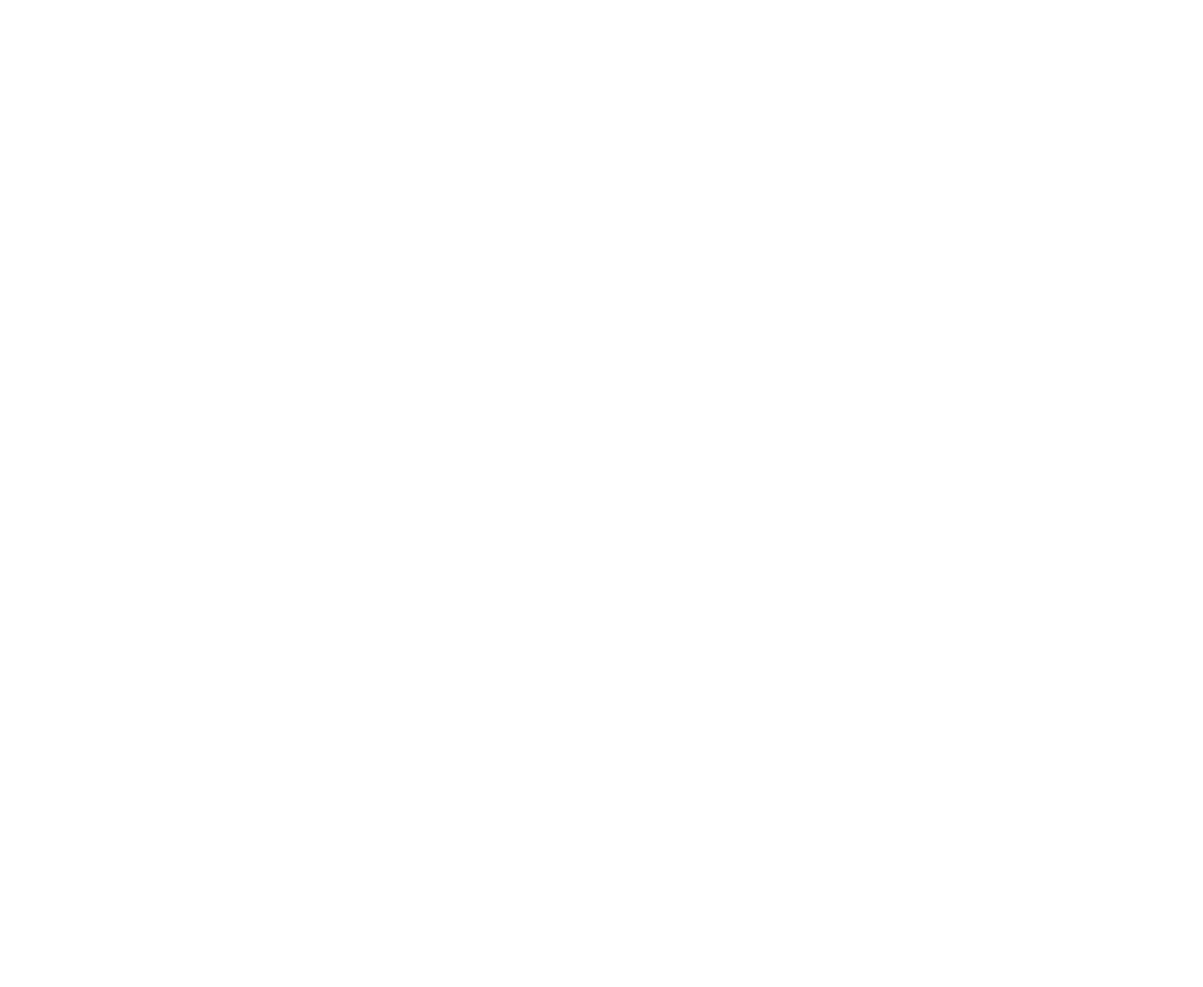
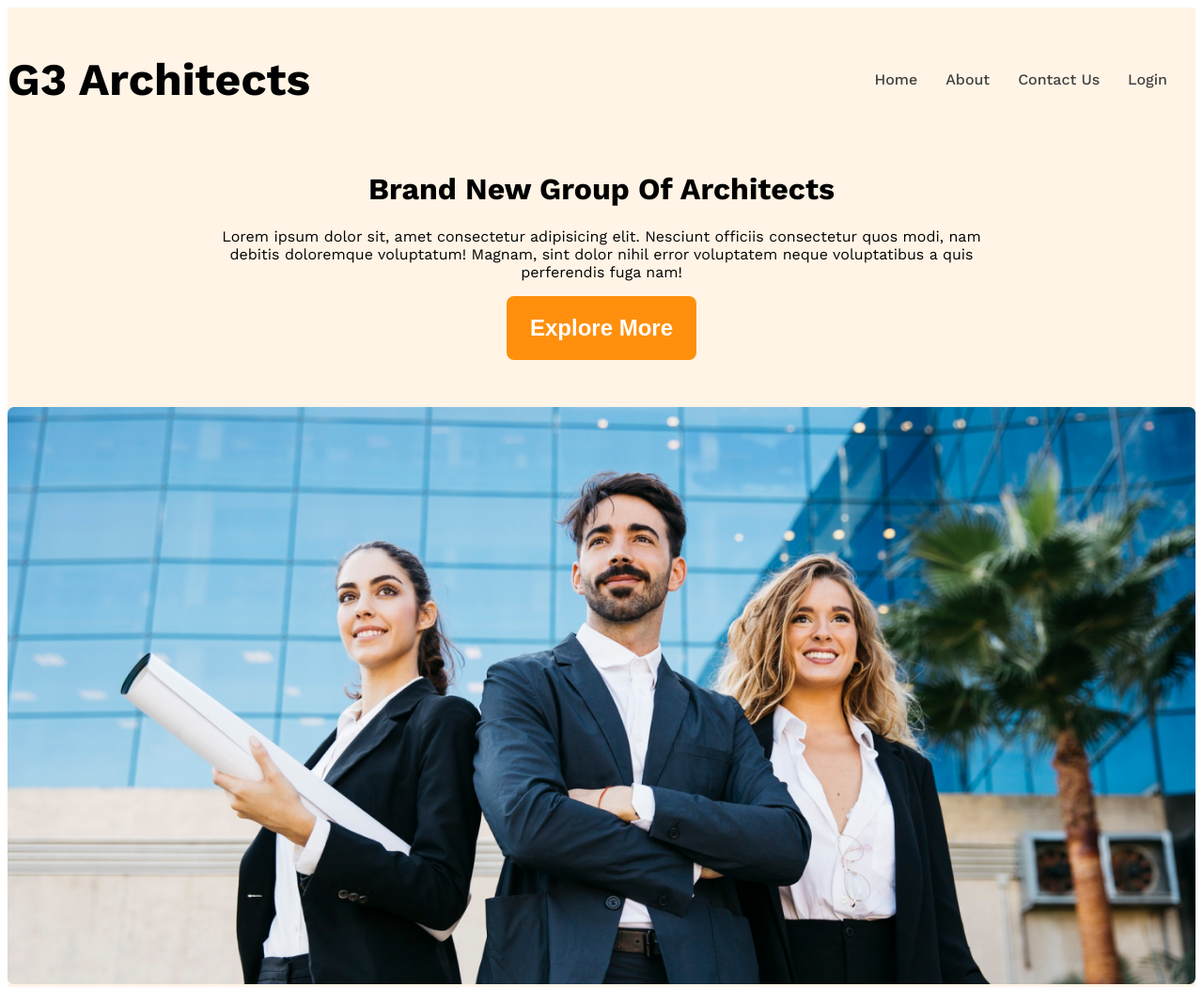
Before and after one commit to shanimonsarker/architect-website, a plain HTML site: page index.html in a window 1280 px wide. Shown: the top 1050 px of the page at 94% size. Before the commit the page ends 800 px from the top, so only its background shows below. Drawn offline with nearby package versions, Linux system fonts and the light colour scheme.

Commit message:
added hero section

```diff
--- a/index.html
+++ b/index.html
@@ -6,8 +6,28 @@
     <title>Architects Website</title>
     <link rel="stylesheet" href="style.css">
 </head>
-<body>
-    <header>
+<body class="work-sans-font">
+    <header class="brown-bg">
+        <nav class="nav-bar display-flex">
+        <h3 class="logo">G3 Architects</h3>
+        <ul class="nav-links display-flex">
+            <li class="nav-item"><a href="" class="nav-link text-b">Home</a></li>
+            <li class="nav-item"><a href="" class="nav-link text-b">About</a></li>
+            <li class="nav-item"><a href="" class="nav-link text-b">Contact Us</a></li>
+            <li class="nav-item"><a href="" class="nav-link text-b">Login</a></li>
+        </ul>
+
+    </nav>
+    <div class="banner">
+        <div class="banner-content">
+            <h1 class="banner- title">Brand New Group Of Architects</h1>
+<p class="banner-description">Lorem ipsum dolor sit, amet consectetur
+    adipisicing elit. Nesciunt officiis consectetur quos modi, nam debitis
+    doloremque voluptatum! Magnam, sint dolor nihil error voluptatem neque
+    voluptatibus a quis perferendis fuga nam!</p>
+    <button class="banner-button">Explore More</button></div>
+    <img class="banner-img" src="img/banner.png" alt="">
+    </div>
 
     </header>
     <main>
--- a/style.css
+++ b/style.css
@@ -0,0 +1,73 @@
+@import url('https://fonts.googleapis.com/css2?family=Work+Sans:ital,wght@0,100..900;1,100..900&display=swap');
+
+.work-sans-font {
+  font-family: "Work Sans", sans-serif;
+  font-optical-sizing: auto;
+  font-weight: 400;
+  font-style: normal;
+}
+/* shared styles */
+.display-flex{
+    display: flex;
+}
+/* dark2 */
+.text-b{
+    color: #424242;
+}
+/* dark3 */
+.text-c{
+    color: #727272;
+}
+.brown-bg{
+    background-color: rgba(255, 144, 14, 0.1);
+}
+/* navbar related styles */
+.logo {
+font-weight: 700;
+font-size: 3rem;
+}
+.nav-item{
+    list-style: none;
+    margin-right: 30px;
+}
+.nav-link{
+    text-decoration: none;
+    font-weight: 500;
+}
+.nav-bar{
+    justify-content: space-between;
+    align-items: center;
+}
+.nav-bar, .banner {
+    max-width: 1440px;
+    margin: 0 auto;
+}
+/* banner related styles */
+.banner-content{
+    max-width: 850px;
+    margin: 0 auto;
+    text-align: center;
+    margin-bottom: 50px;
+}
+.banner-title{
+    font-weight: 700;
+    font-size: 4rem;
+}
+.banner-button{
+    background-color: #ff900e;
+    color: white;
+    padding: 20px 25px;
+    font-size: 1.5rem;
+    font-weight: 600;
+    border-radius: 8px;
+    border: 0;
+}
+.banner-img{
+    width: 100%;
+}
+/* responsive media query */
+@media screen and (max-width:576px) {
+    .nav-bar, .nav-link {
+        flex-direction: column;
+    }
+}
```
